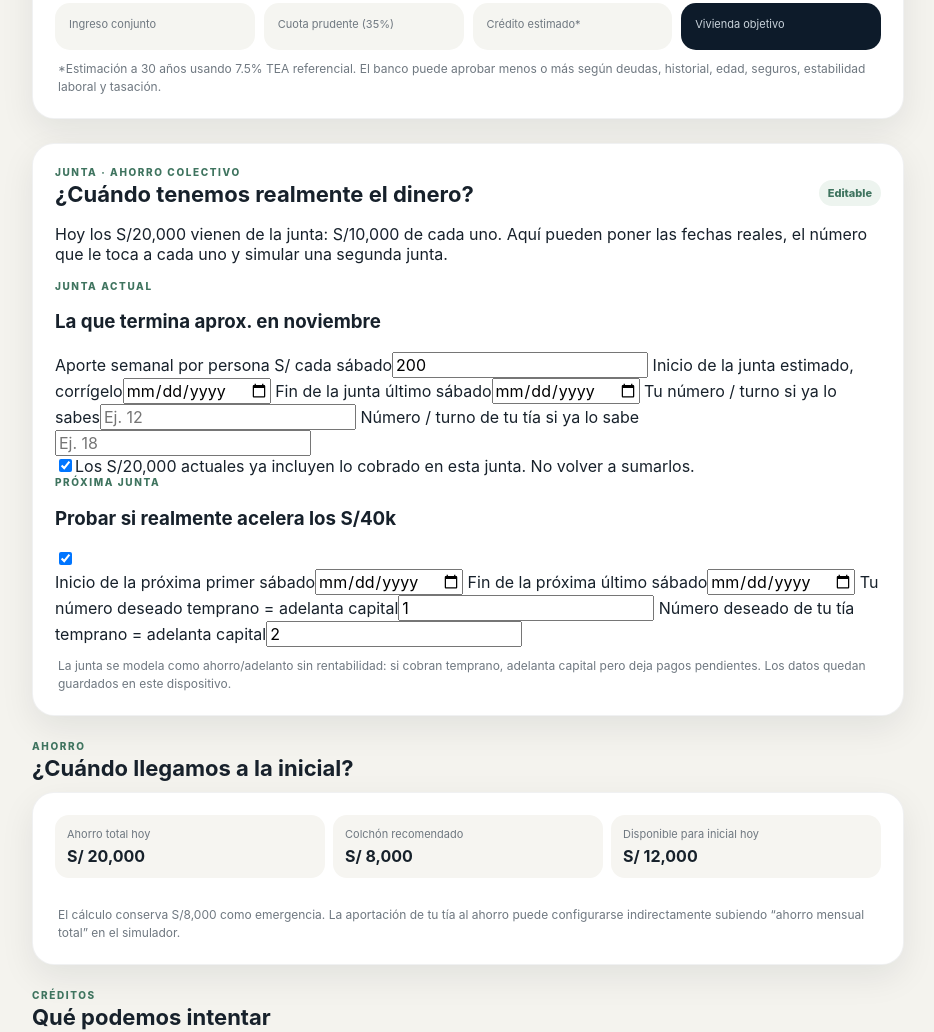
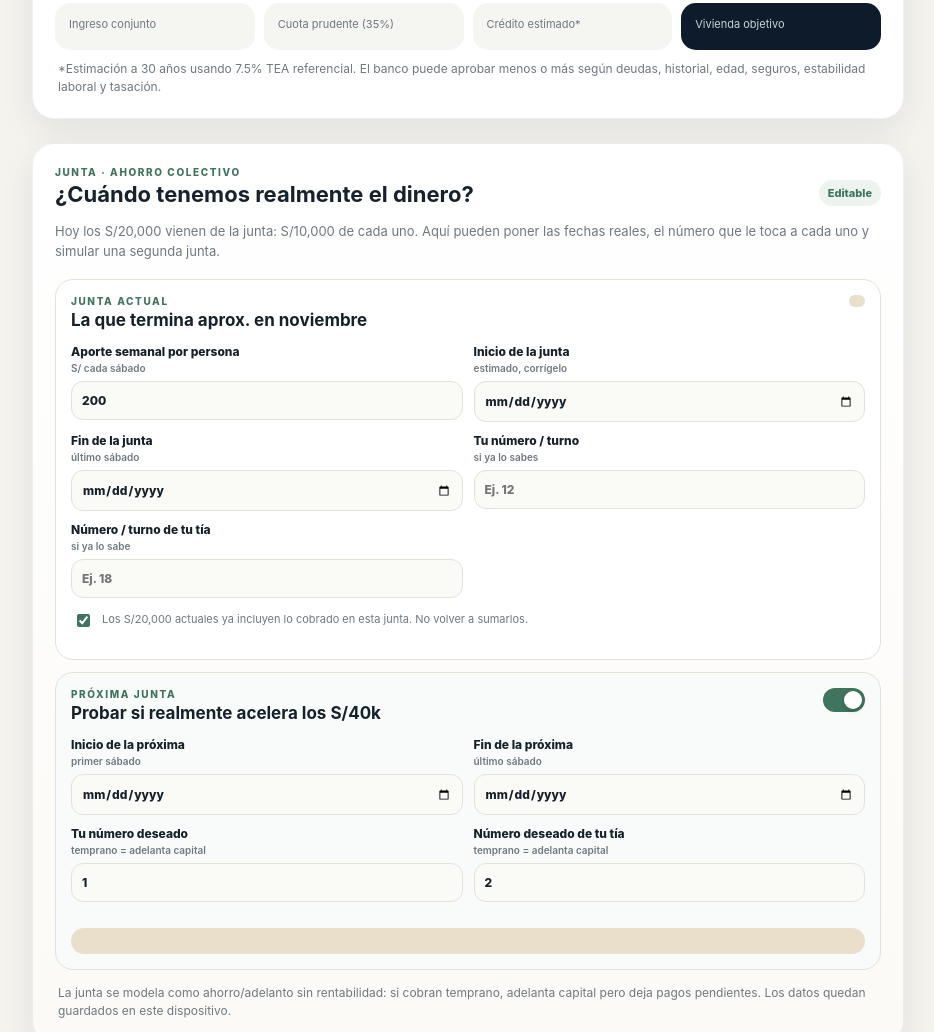
Before and after one commit to Bryleo2009/vivienda-lima, a plain HTML site: page index.html in a window 1280 px wide. Shown: the part 1003-2035 px from the top of the page, without its empty margins (172-1106 px from the left). Drawn offline with Linux system fonts and the light colour scheme.

Commit message:
style: cargar estilos del simulador de junta

```diff
--- a/index.html
+++ b/index.html
@@ -8,6 +8,7 @@
   <link rel="manifest" href="manifest.webmanifest" />
   <link rel="icon" href="assets/icon.svg" type="image/svg+xml" />
   <link rel="stylesheet" href="styles.css" />
+  <link rel="stylesheet" href="junta.css" />
   <title>Plan Casa · Bry + Tía</title>
 </head>
 <body>
```
